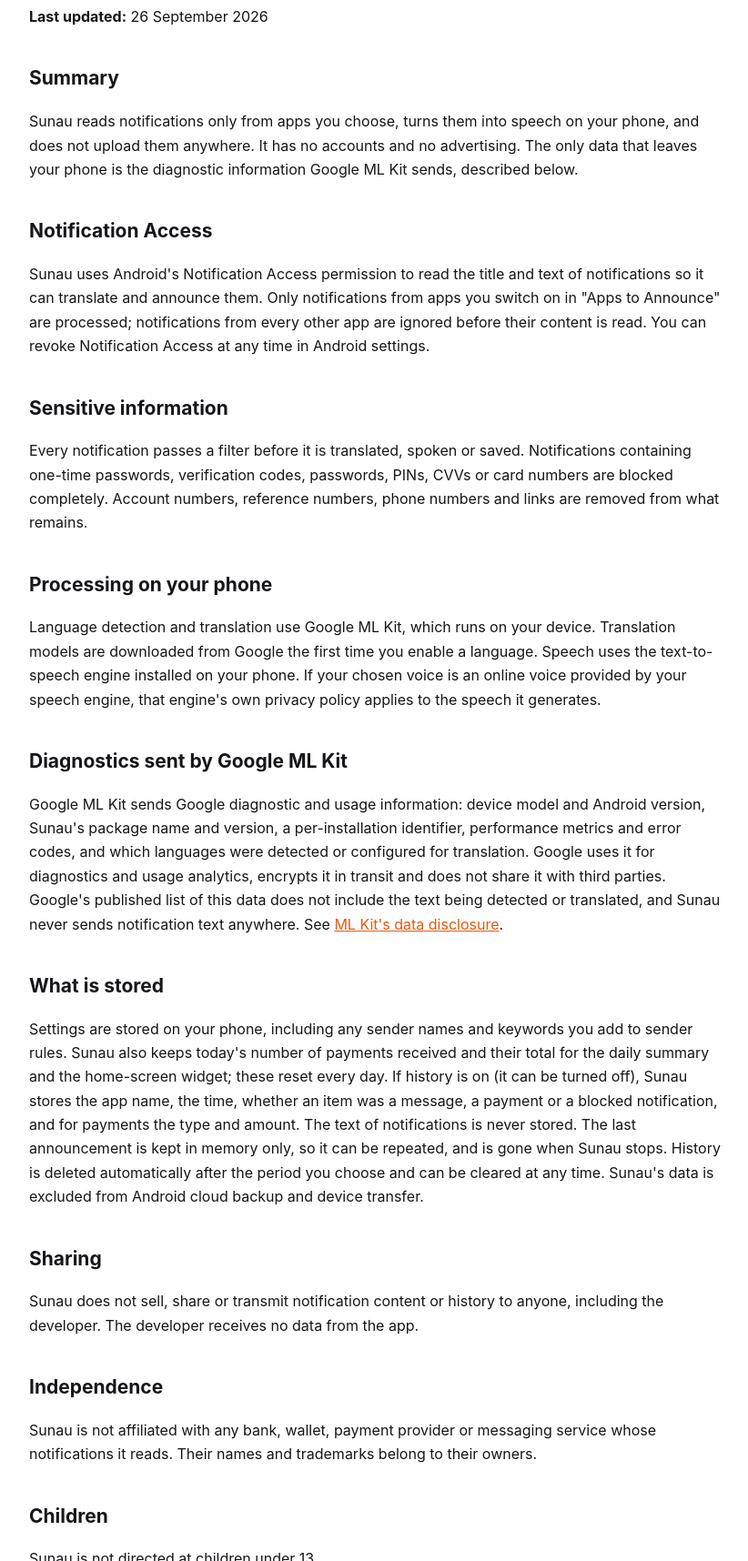
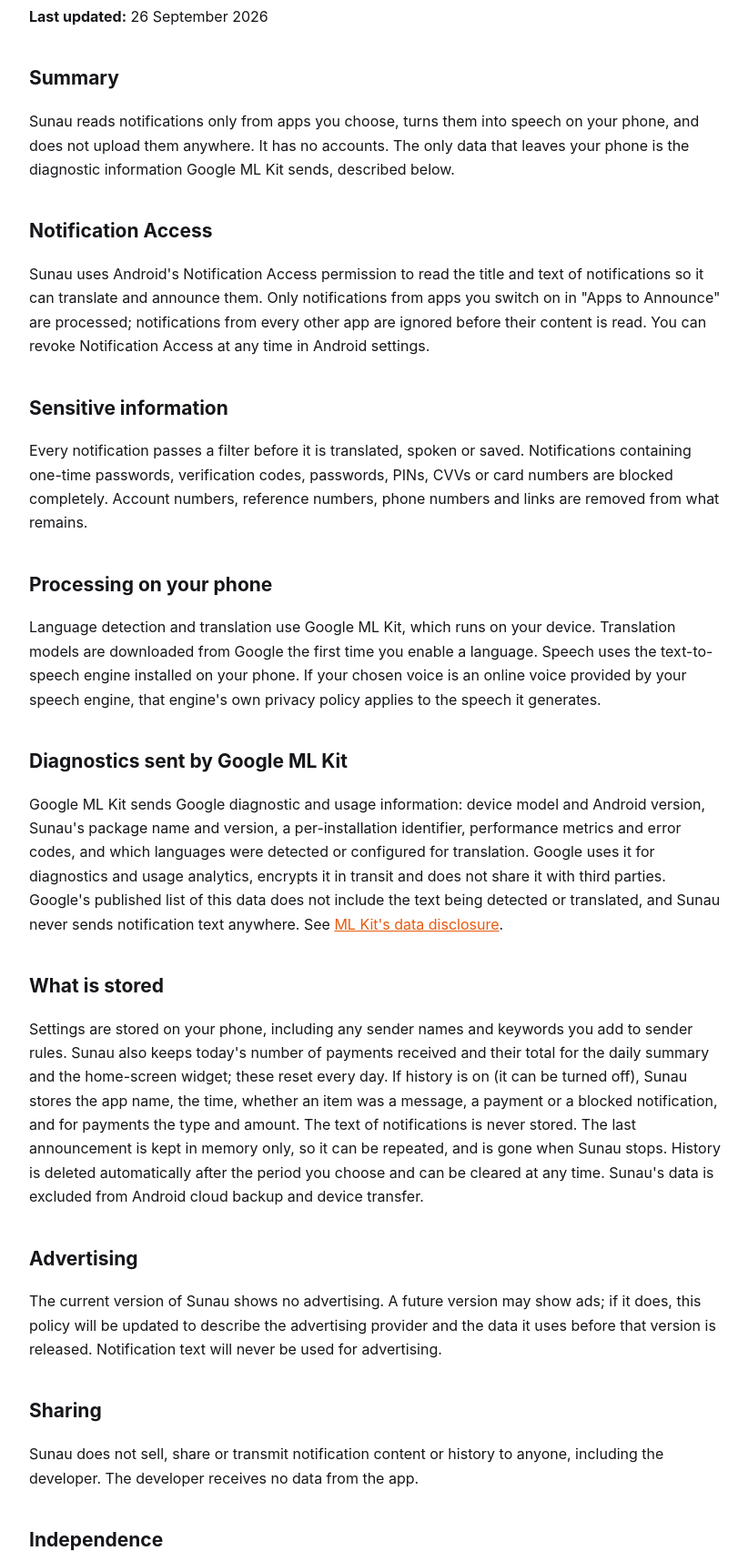
Before and after one commit to som3669/privacy-policy, a plain HTML site: page sunau/index.html in a window 1280 px wide. Shown: the part 160-1876 px from the top of the page at 91% size, without its empty margins (228-1050 px from the left). Drawn offline with Linux system fonts and the light colour scheme.

Commit message:
Sunau policy: add the Advertising section

```diff
--- a/sunau/index.html
+++ b/sunau/index.html
@@ -51,7 +51,7 @@
 <h1>Sunau — Privacy Policy</h1>
 <p><strong>Last updated:</strong> 26 September 2026</p>
 <h2>Summary</h2>
-<p>Sunau reads notifications only from apps you choose, turns them into speech on your phone, and does not upload them anywhere. It has no accounts and no advertising. The only data that leaves your phone is the diagnostic information Google ML Kit sends, described below.</p>
+<p>Sunau reads notifications only from apps you choose, turns them into speech on your phone, and does not upload them anywhere. It has no accounts. The only data that leaves your phone is the diagnostic information Google ML Kit sends, described below.</p>
 <h2>Notification Access</h2>
 <p>Sunau uses Android's Notification Access permission to read the title and text of notifications so it can translate and announce them. Only notifications from apps you switch on in "Apps to Announce" are processed; notifications from every other app are ignored before their content is read. You can revoke Notification Access at any time in Android settings.</p>
 <h2>Sensitive information</h2>
@@ -62,6 +62,8 @@
 <p>Google ML Kit sends Google diagnostic and usage information: device model and Android version, Sunau's package name and version, a per-installation identifier, performance metrics and error codes, and which languages were detected or configured for translation. Google uses it for diagnostics and usage analytics, encrypts it in transit and does not share it with third parties. Google's published list of this data does not include the text being detected or translated, and Sunau never sends notification text anywhere. See <a href="https://developers.google.com/ml-kit/android-data-disclosure">ML Kit's data disclosure</a>.</p>
 <h2>What is stored</h2>
 <p>Settings are stored on your phone, including any sender names and keywords you add to sender rules. Sunau also keeps today's number of payments received and their total for the daily summary and the home-screen widget; these reset every day. If history is on (it can be turned off), Sunau stores the app name, the time, whether an item was a message, a payment or a blocked notification, and for payments the type and amount. The text of notifications is never stored. The last announcement is kept in memory only, so it can be repeated, and is gone when Sunau stops. History is deleted automatically after the period you choose and can be cleared at any time. Sunau's data is excluded from Android cloud backup and device transfer.</p>
+<h2>Advertising</h2>
+<p>The current version of Sunau shows no advertising. A future version may show ads; if it does, this policy will be updated to describe the advertising provider and the data it uses before that version is released. Notification text will never be used for advertising.</p>
 <h2>Sharing</h2>
 <p>Sunau does not sell, share or transmit notification content or history to anyone, including the developer. The developer receives no data from the app.</p>
 <h2>Independence</h2>
```
Also changed, not shown: 1 other file.
